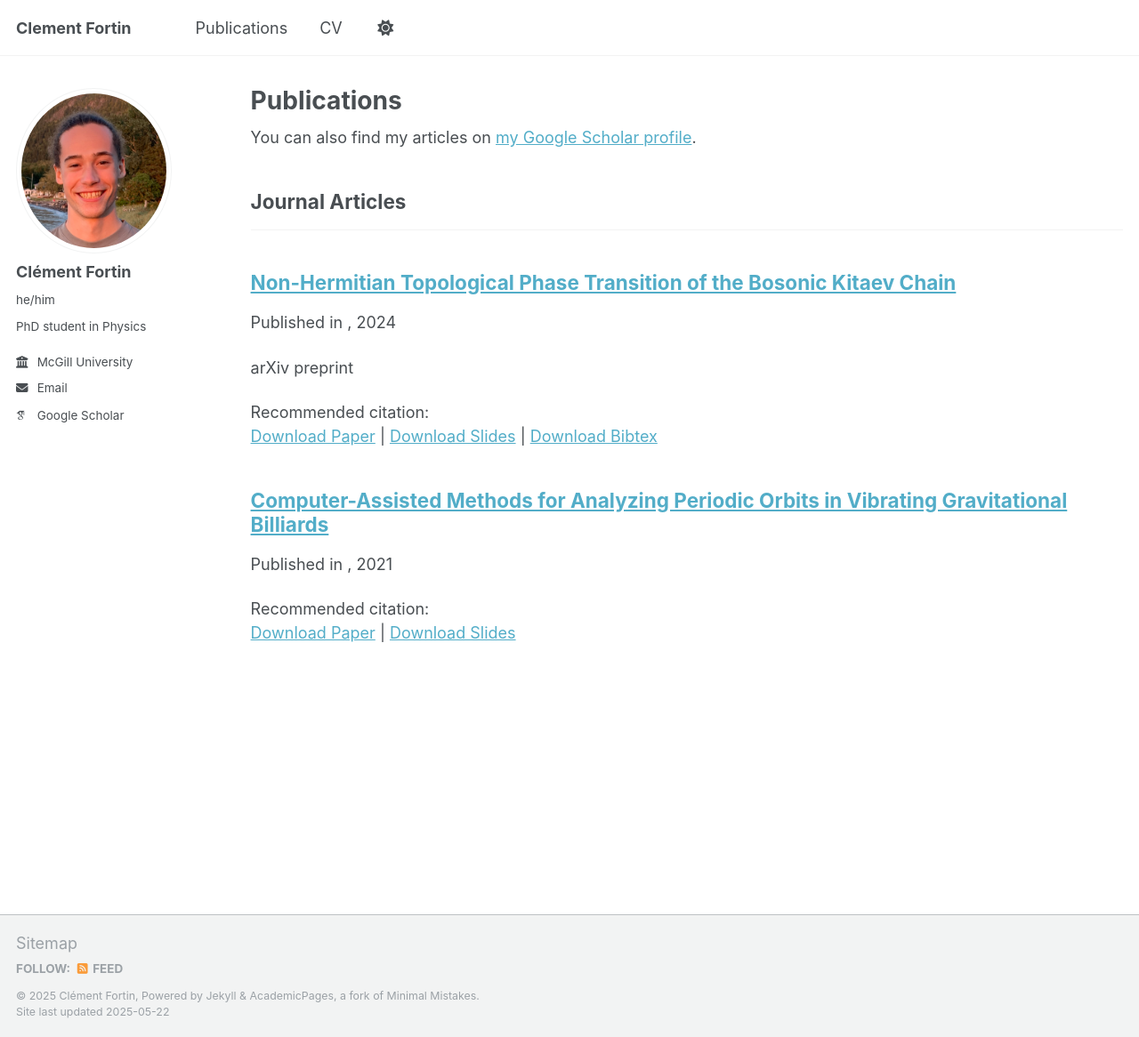
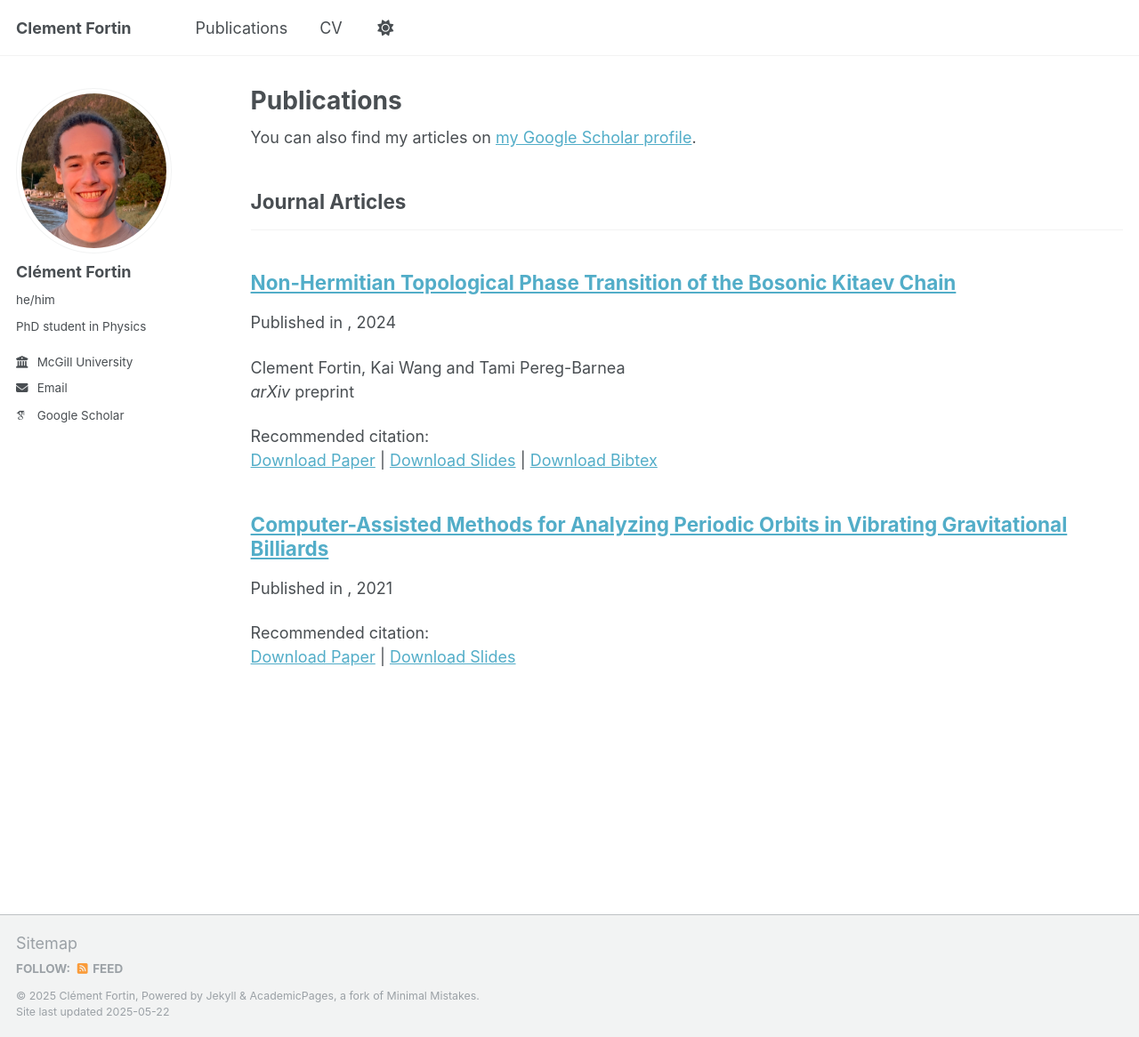
Before and after one commit to ClementFortin/ClementFortin.github.io, a Jekyll site: the page built from _pages/publications.html, in a window 1280 px wide and 1166 px high. Shown: the whole window at 89% size. Built offline with Jekyll 4.4.1, drawn with Linux system fonts in a browser that asks for light colours; some web fonts are replaced.

Commit message:
Update 2024-12-12.md

```diff
--- a/_publications/2024-12-12.md
+++ b/_publications/2024-12-12.md
@@ -3,7 +3,7 @@ title: "Non-Hermitian Topological Phase Transition of the Bosonic Kitaev Chain"
 collection: publications
 category: manuscripts
 permalink: /publication/2024-12-12
-excerpt: 'arXiv preprint'
+excerpt: 'Clement Fortin, Kai Wang and Tami Pereg-Barnea <br> <em>arXiv</em> preprint'
 date: 2024-12-12
 venue: ''
 slidesurl: ''
```
